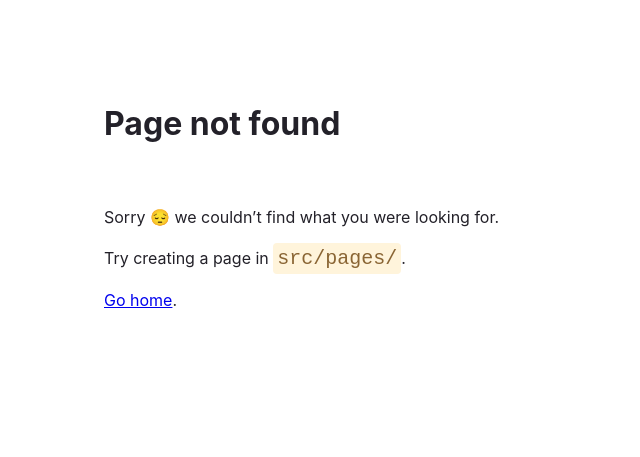
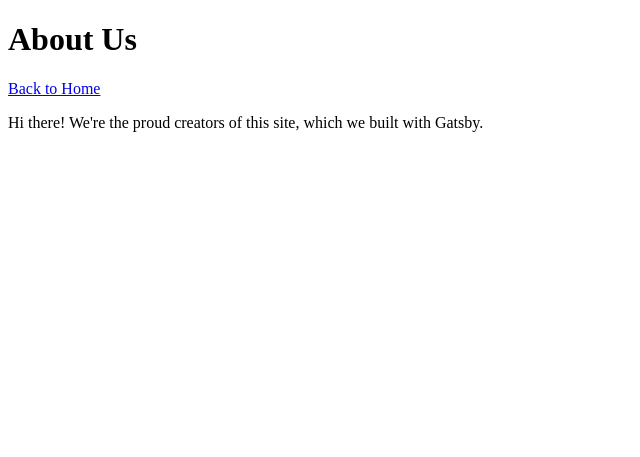
Before and after one commit to SchoolOfCode/hackathon-next-gatsby-rad, a Gatsby site: page /about in a window 1280 px wide. Before the commit this address had no page. Shown: the whole page, without its empty margins (0-640 px from the left). Built offline with nearby package versions, Linux system fonts and the light colour scheme; Gatsby itself is replaced by a stand-in of ours.

Commit message:
added about page, added links

```diff
--- /dev/null
+++ b/src/pages/about.js
@@ -0,0 +1,15 @@
+import * as React from 'react'
+import { Link } from 'gatsby'
+
+const AboutPage = () => {
+  return (
+    <main>
+      <title>About Us</title>
+      <h1>About Us</h1>
+      <Link to='/'>Back to Home</Link>
+      <p>Hi there! We're the proud creators of this site, which we built with Gatsby.</p>
+    </main>
+  )
+}
+
+export default AboutPage
--- a/src/pages/index.js
+++ b/src/pages/index.js
@@ -1,10 +1,12 @@
-import React from 'react';
+import * as React from 'react'
+import { Link } from 'gatsby'
 
 function IndexPage() {
   return (
     <main>
       <title>Home Page</title>
       <h1>Welcome to my Gatsby site!</h1>
+      <Link to='/about'>About</Link>
       <p>I'm making this by following the Gatsby Tutorial.</p>
     </main>
   )
```
Also changed, not shown: 1 other file.
